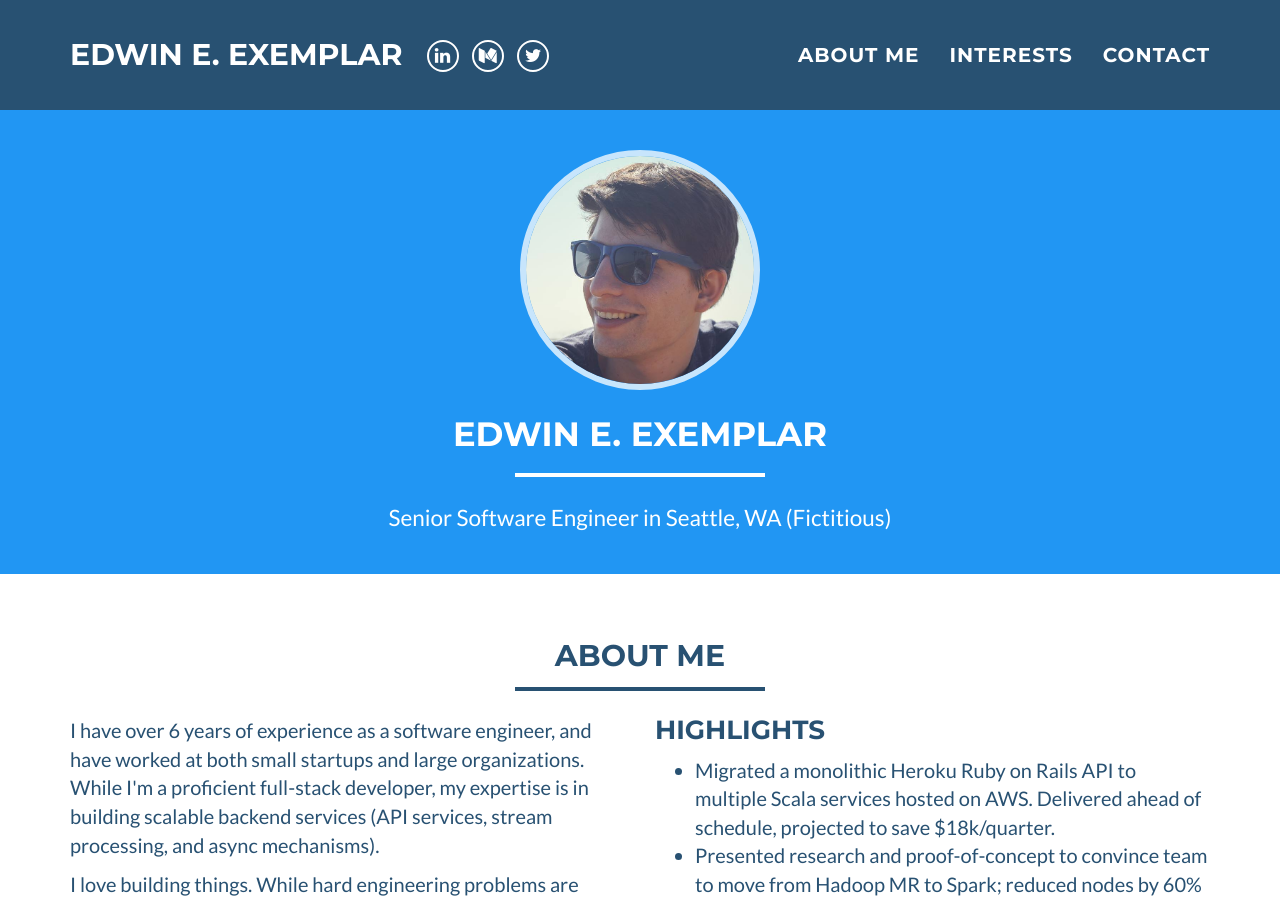
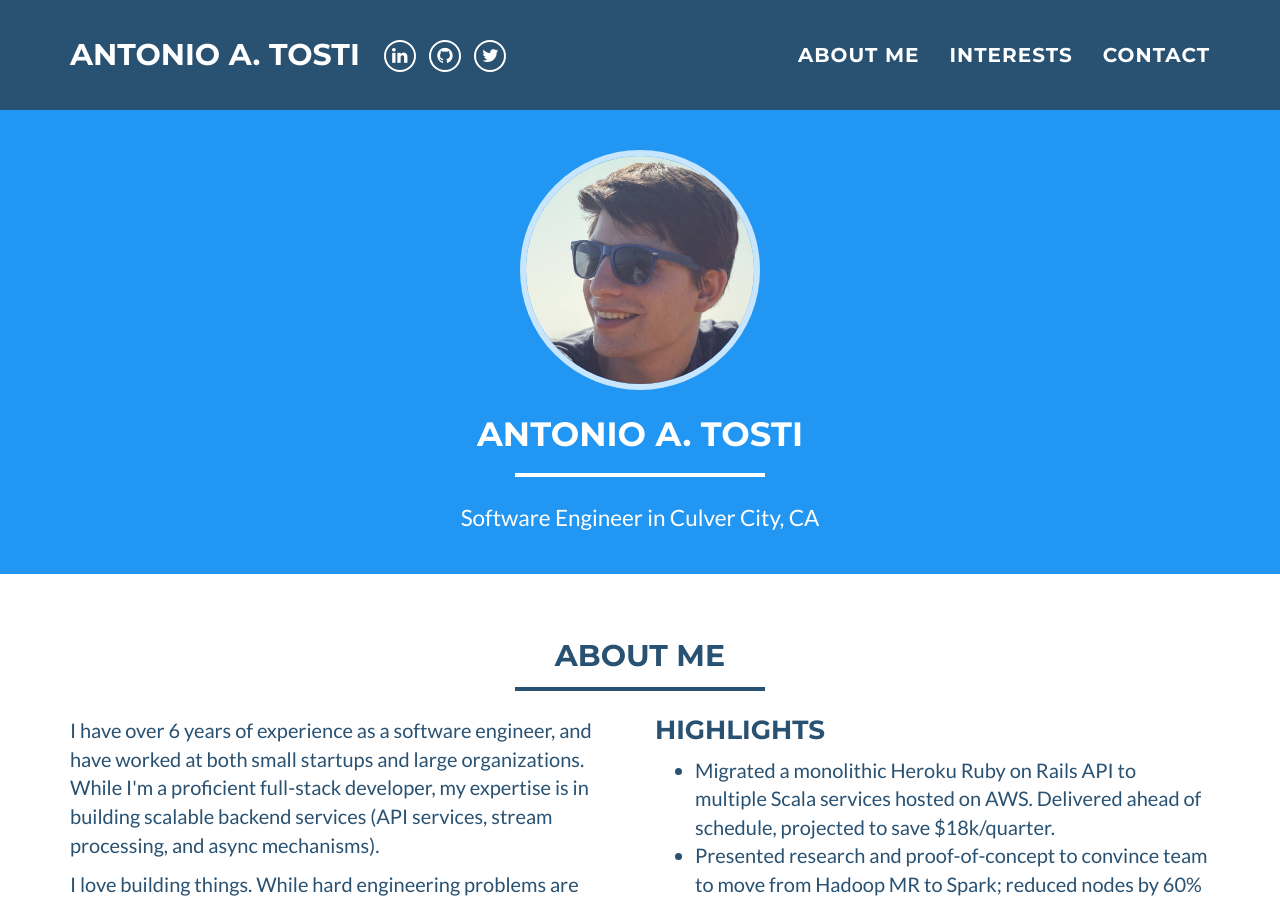
Before and after one commit to atosti/atosti.github.io, a Jekyll site: the page built from index.html, in a window 1280 px wide and 900 px high. Built offline with Jekyll 4.4.1, drawn with Linux system fonts in a browser that asks for light colours; some of the changed text lies outside the part shown.

Commit message:
Config updated with personal info

```diff
--- a/_config.yml
+++ b/_config.yml
@@ -1,20 +1,20 @@
 # Site settings
-name: Edwin E. Exemplar
-email: edwin+contactme@someemail.com
-#canonical_url: https://edwinexemplar.com
-keywords: "Software Engineer, Python, Ruby, Machine Learning, Deep Learning, Startups, Agile, Pair Programming"
-skills: "Senior Software Engineer in Seattle, WA (Fictitious)"
+name: Antonio A. Tosti
+email: antonioatosti@gmail.com
+#canonical_url: https://antonioatosti.com
+keywords: "Software Engineer, Python, Java, Javascript, JS, Jira, SQL, Full, Stack, Finance, Startups, Agile, Pair Programming"
+skills: "Software Engineer in Culver City, CA"
 baseurl:
 
 # Social networks usernames (many more available: google-plus, flickr, dribbble, pinterest, instagram, tumblr, linkedin, etc.)
 # You should replace these with your social networks, of course. :)
 social:
   - title: linkedin
-    url: https://www.linkedin.com/in/cgroom/
-  - title: medium
-    url: https://medium.com/@cgroom
+    url: https://www.linkedin.com/in/antonioatosti/
+  - title: github
+    url: https://github.com/atosti
   - title: twitter
-    url: https://twitter.com/chuck_groom
+    url: https://twitter.com/antonioatosti
 
 # Google webmaster tools
 google_verify:
```
